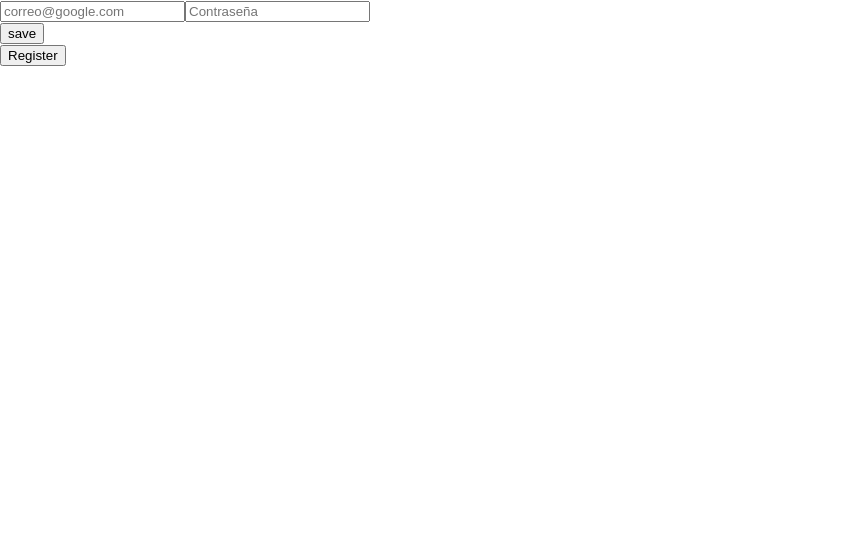
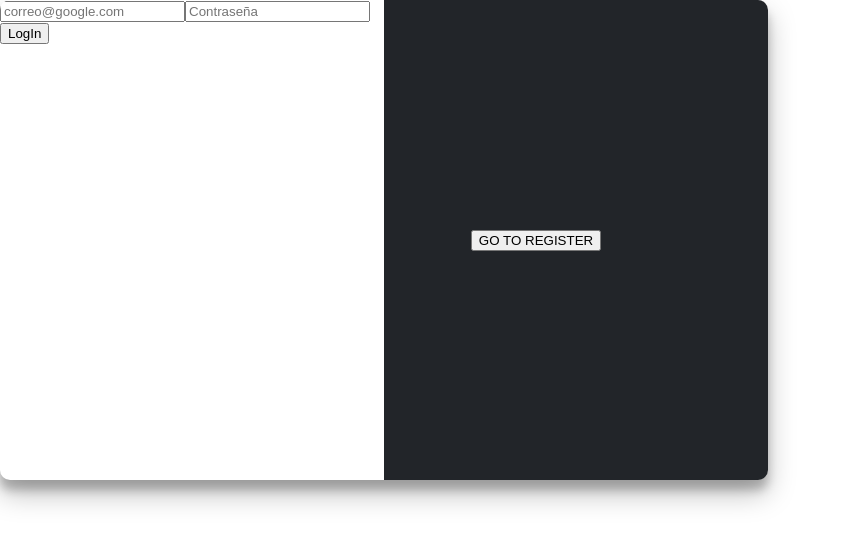
Before and after one commit to DaniCis/Recipes_Kruger, a React (Create React App) app: page /auth in a window 1280 px wide. Before the commit this address led to /login. Shown: the top 544 px of the page, without its empty margins (0-843 px from the left). Built offline with nearby package versions, Linux system fonts and the light colour scheme; no server answers.

Commit message:
CSS and component layout in auth

```diff
--- /dev/null
+++ b/src/auth/layout/layoutAuth.jsx
@@ -0,0 +1,38 @@
+import React, { useState } from "react";
+import LoginPage from "../pages/LoginPage";
+import RegisterPage from "../pages/RegisterPage";
+import '../styles/Login-Register-Layout.css'
+
+export default function LayoutAuth() {
+	const [addClass, setAddClass] = useState("");
+	return (
+		<div className={`container ${addClass}`} id="container">
+			<div className="form-container sign-in-container">
+				<LoginPage />
+			</div>
+			<div className="form-container  sign-up-container">
+				<RegisterPage />
+			</div>
+			<div className="overlay-container">
+				<div className="overlay">
+					<div className="overlay-panel overlay-left">
+						<button
+							className="ghost"
+							id="signIn"
+							onClick={() => setAddClass("")}>
+							GO TO LOGIN
+						</button>
+					</div>
+					<div className="overlay-panel overlay-right">
+						<button
+							className="ghost"
+							id="signUp"
+							onClick={() => setAddClass("right-panel-active")}>
+							GO TO REGISTER
+						</button>
+					</div>
+				</div>
+			</div>
+		</div>
+	);
+}
--- a/src/auth/pages/LoginPage.jsx
+++ b/src/auth/pages/LoginPage.jsx
@@ -3,24 +3,20 @@ import { useState } from "react";
 import { checkingCredentials } from "../../store/auth/authSlice";
 import { startLoginWithEmailPassword } from "../../store/auth/thunks";
 import { useNavigate } from "react-router-dom";
+import RegisterPage from "./RegisterPage";
 
 export default function LoginPage() {
+	const { status, errorMessage } = useSelector((state) => state.auth);
+	const dispatch = useDispatch();
+	const navigate = useNavigate();
 
-    const {status, errorMessage} = useSelector(state => state.auth)
-    const dispatch = useDispatch();
-    const  navigate = useNavigate();
-
-    const [email, setEmail] = useState('');
-	const [password, setPassword] = useState('');
+	const [email, setEmail] = useState("");
+	const [password, setPassword] = useState("");
 
 	const onSubmit = (e) => {
 		e.preventDefault();
-        dispatch( startLoginWithEmailPassword({email, password}) );
+		dispatch(startLoginWithEmailPassword({ email, password }));
 	};
-
-    const handleRegister = () =>{
-        navigate('/register');
-    }
 
 	return (
 		<div>
@@ -30,21 +26,17 @@ export default function LoginPage() {
 					type="email"
 					placeholder="correo@google.com"
 					defaultValue={email}
-					onChange={e => setEmail(e.target.value)}
+					onChange={(e) => setEmail(e.target.value)}
 				/>
 				<input
 					name="password"
 					type="password"
 					placeholder="Contraseña"
 					defaultValue={password}
-					onChange={e => setPassword(e.target.value)}
+					onChange={(e) => setPassword(e.target.value)}
 				/>
-                <div>
-                    {errorMessage}
-                </div>
-				<button>save</button>
+				<button>LogIn</button>
 			</form>
-            <button onClick={handleRegister}>Register</button>
 		</div>
 	);
 }
--- a/src/auth/pages/RegisterPage.jsx
+++ b/src/auth/pages/RegisterPage.jsx
@@ -1,27 +1,14 @@
+import { collection, query } from "firebase/firestore/lite";
 import { useState } from "react";
 import { useDispatch } from "react-redux";
-import { useNavigate } from "react-router-dom";
-import { checkingCredentials } from "../../store/auth/authSlice";
 import { startCreatingUserWithEmailPassword } from "../../store/auth/thunks";
 
 export default function RegisterPage() {
 	const dispatch = useDispatch();
 
-	const [credentials, setCredentials] = useState({
-		displayName: "",
-		email: "",
-		password: "",
-	});
-
-	const navigate = useNavigate();
-
 	const [email, setEmail] = useState("");
 	const [password, setPassword] = useState("");
 	const [displayName, setDisplayName] = useState("");
-
-	// const handleLogin = () => {
-	// 	navigate("/auth/login");
-	// };
 
 	const onSubmit = (e) => {
 		e.preventDefault();
@@ -30,6 +17,7 @@ export default function RegisterPage() {
 		);
 	};
 
+
 	return (
 		<div>
 			<form onSubmit={onSubmit}>
@@ -37,24 +25,24 @@ export default function RegisterPage() {
 					name="name"
 					type="text"
 					placeholder="Complete Name"
-					defaultValue={credentials.displayName}
+					defaultValue={displayName}
 					onChange={(e) => setDisplayName(e.target.value)}
 				/>
 				<input
 					name="email"
 					type="email"
 					placeholder="correo@google.com"
-					defaultValue={credentials.email}
+					defaultValue={email}
 					onChange={(e) => setEmail(e.target.value)}
 				/>
 				<input
 					name="password"
 					type="password"
 					placeholder="Contraseña"
-					defaultValue={credentials.password}
+					defaultValue={password}
 					onChange={(e) => setPassword(e.target.value)}
 				/>
-				<button>save</button>
+				<button>Register</button>
 			</form>
 			{/* <button onClick={handleLogin}>Login</button> */}
 		</div>
--- a/src/auth/routes/AuthRoutes.jsx
+++ b/src/auth/routes/AuthRoutes.jsx
@@ -1,13 +1,14 @@
 import { Navigate, Route, Routes } from 'react-router-dom';
+import LayoutAuth from '../layout/layoutAuth';
 import LoginPage from '../pages/LoginPage';
 import RegisterPage from '../pages/RegisterPage';
 
 export const AuthRoutes = () => {
   return (
     <Routes>
-        <Route path="/login" element={ <LoginPage /> } />
-        <Route path="/register" element={ <RegisterPage /> } />
-        <Route path='/*' element={ <Navigate to="/login" /> } />
+        <Route path="/auth" element={ <LayoutAuth /> } />
+        {/* <Route path="/register" element={ <RegisterPage /> } /> */}
+        <Route path='/*' element={ <Navigate to="/auth" /> } />
     </Routes>
   )
 }
--- /dev/null
+++ b/src/auth/styles/Login-Register-Layout.css
@@ -0,0 +1,123 @@
+.container {
+    background-color: #fff;
+    border-radius: 10px;
+    box-shadow: 0 14px 28px rgba(0, 0, 0, 0.25), 0 10px 10px rgba(0, 0, 0, 0.22);
+    position: relative;
+    overflow: hidden;
+    width: 768px;
+    max-width: 100%;
+    min-height: 480px;
+  }
+
+  .form-container {
+    position: absolute;
+    top: 0;
+    height: 100%;
+    transition: all 0.6s ease-in-out;
+  }
+
+
+  .sign-in-container {
+    left: 0;
+    width: 50%;
+    z-index: 2;
+  }
+
+  .container.right-panel-active .sign-in-container {
+    transform: translateX(100%);
+  }
+
+  .sign-up-container {
+    left: 0;
+    width: 50%;
+    opacity: 0;
+    z-index: 1;
+  }
+
+  .container.right-panel-active .sign-up-container {
+    transform: translateX(100%);
+    opacity: 1;
+    z-index: 5;
+    animation: show 0.6s;
+  }
+
+  @keyframes show {
+    0%,
+    49.99% {
+      opacity: 0;
+      z-index: 1;
+    }
+
+    50%,
+    100% {
+      opacity: 1;
+      z-index: 5;
+    }
+  }
+
+  .overlay-container {
+    position: absolute;
+    top: 0;
+    left: 50%;
+    width: 50%;
+    height: 100%;
+    overflow: hidden;
+    transition: transform 0.6s ease-in-out;
+    z-index: 100;
+  }
+
+  .container.right-panel-active .overlay-container {
+    transform: translateX(-100%);
+  }
+
+  .overlay {
+    background: #222529;
+    background: -webkit-linear-gradient(to right, #222529, #222529);
+    background: linear-gradient(to right, #222529, #222529);
+    background-repeat: no-repeat;
+    background-size: cover;
+    background-position: 0 0;
+    color: #ffffff;
+    position: relative;
+    left: -100%;
+    height: 100%;
+    width: 200%;
+    transform: translateX(0);
+    transition: transform 0.6s ease-in-out;
+  }
+
+  .container.right-panel-active .overlay {
+    transform: translateX(50%);
+  }
+
+  .overlay-panel {
+    position: absolute;
+    display: flex;
+    align-items: center;
+    justify-content: center;
+    flex-direction: column;
+    padding: 0 40px;
+    text-align: center;
+    top: 0;
+    height: 100%;
+    width: 50%;
+    transform: translateX(0);
+    transition: transform 0.6s ease-in-out;
+  }
+
+  .overlay-left {
+    transform: translateX(-20%);
+  }
+
+  .container.right-panel-active .overlay-left {
+    transform: translateX(0);
+  }
+
+  .overlay-right {
+    right: 0;
+    transform: translateX(0);
+  }
+
+  .container.right-panel-active .overlay-right {
+    transform: translateX(20%);
+  }
--- a/src/store/auth/thunks.js
+++ b/src/store/auth/thunks.js
@@ -1,7 +1,7 @@
 import { loginWithEmailPassword, logoutFirebase, registerUserWithEmailPassword } from "../../auth/firebase/providers";
 import { checkingCredentials, login, logout } from "./authSlice"
 
-export const checkingAuthentication = (email, password) => {
+export const checkingAuthentication = () => {
     return async (dispatch) => {
         dispatch(checkingCredentials());
     }
```
